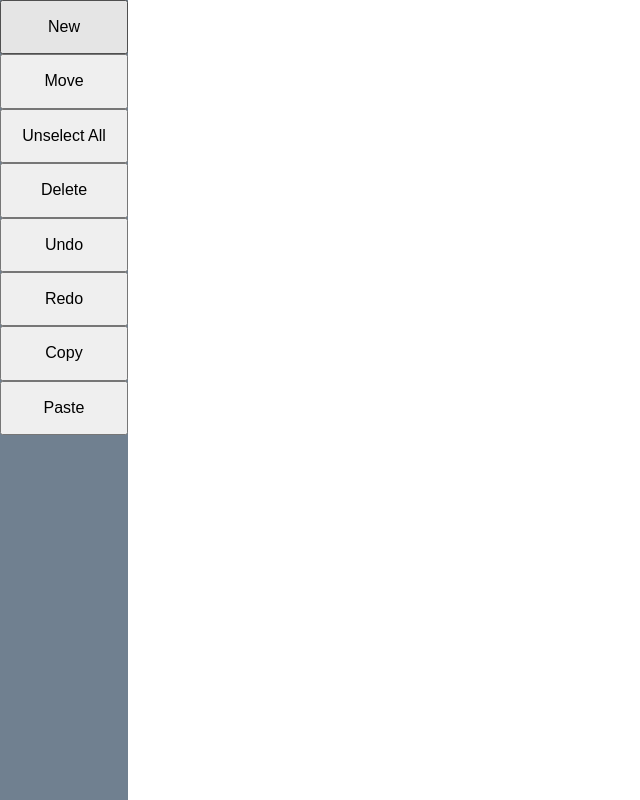
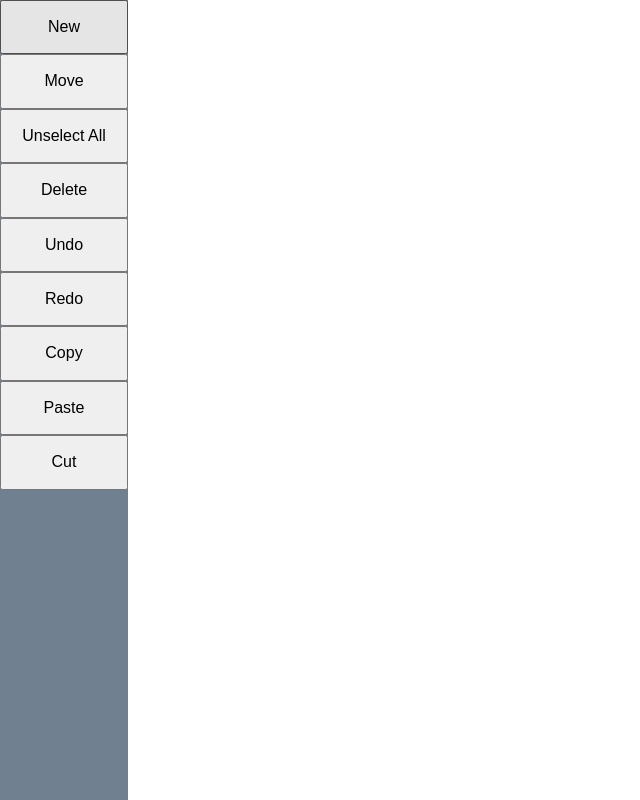
Before and after one commit to NormanHussey/div-paint, a React (Create React App) app: page / in a window 1280 px wide. Shown: the whole page, without its empty margins (0-640 px from the left). Built offline with nearby package versions, Linux system fonts and the light colour scheme.

Commit message:
added cut functionality

```diff
--- a/src/App.js
+++ b/src/App.js
@@ -179,6 +179,11 @@ class App extends Component {
         clipboard
       });
     }
+  }
+
+  cutDiv = () => {
+    this.copyDiv();
+    this.deleteDiv();
   }
 
   pasteDiv = () => {
@@ -415,7 +420,7 @@ class App extends Component {
     return (
       <div className="app">
 
-        <Toolbar copyDiv={this.copyDiv} pasteDiv={this.pasteDiv} moving={this.state.moving} redo={this.redo} undo={this.undo} deleteDiv={this.deleteDiv} toggleMove={this.toggleMove} addDiv={this.addDiv} changeDivs={this.changeDivs} selected={this.state.selected.length > 0} unselectAll={this.unselectAll} />
+        <Toolbar cutDiv={this.cutDiv} copyDiv={this.copyDiv} pasteDiv={this.pasteDiv} moving={this.state.moving} redo={this.redo} undo={this.undo} deleteDiv={this.deleteDiv} toggleMove={this.toggleMove} addDiv={this.addDiv} changeDivs={this.changeDivs} selected={this.state.selected.length > 0} unselectAll={this.unselectAll} />
 
         <div ref={this.boardRef} className="mainContainer" onMouseMove={ (e) => {
             if (this.state.moving) {
--- a/src/Components/Toolbar.js
+++ b/src/Components/Toolbar.js
@@ -209,6 +209,7 @@ class Toolbar extends Component {
         <button onClick={this.props.redo}>Redo</button>
         <button onClick={this.props.copyDiv}>Copy</button>
         <button onClick={this.props.pasteDiv}>Paste</button>
+        <button onClick={this.props.cutDiv}>Cut</button>
       </div>
     );
   }
```
